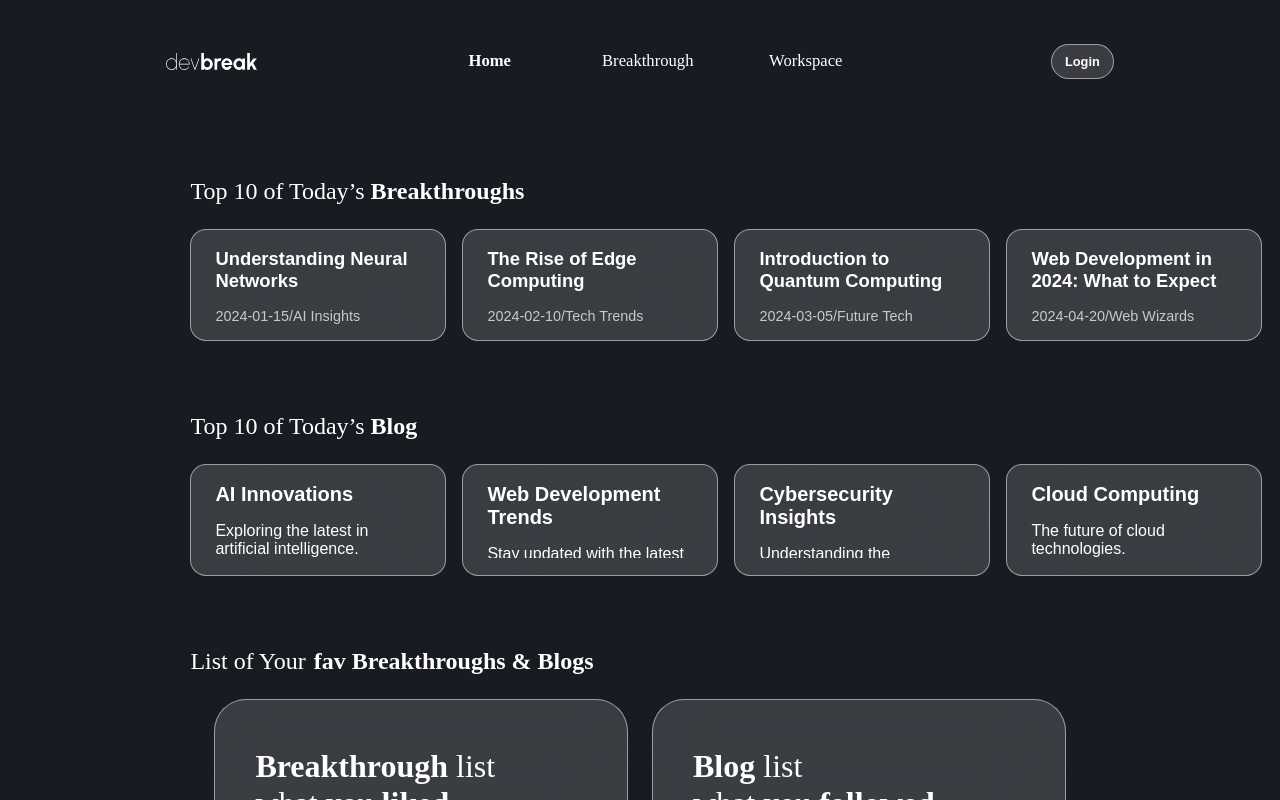
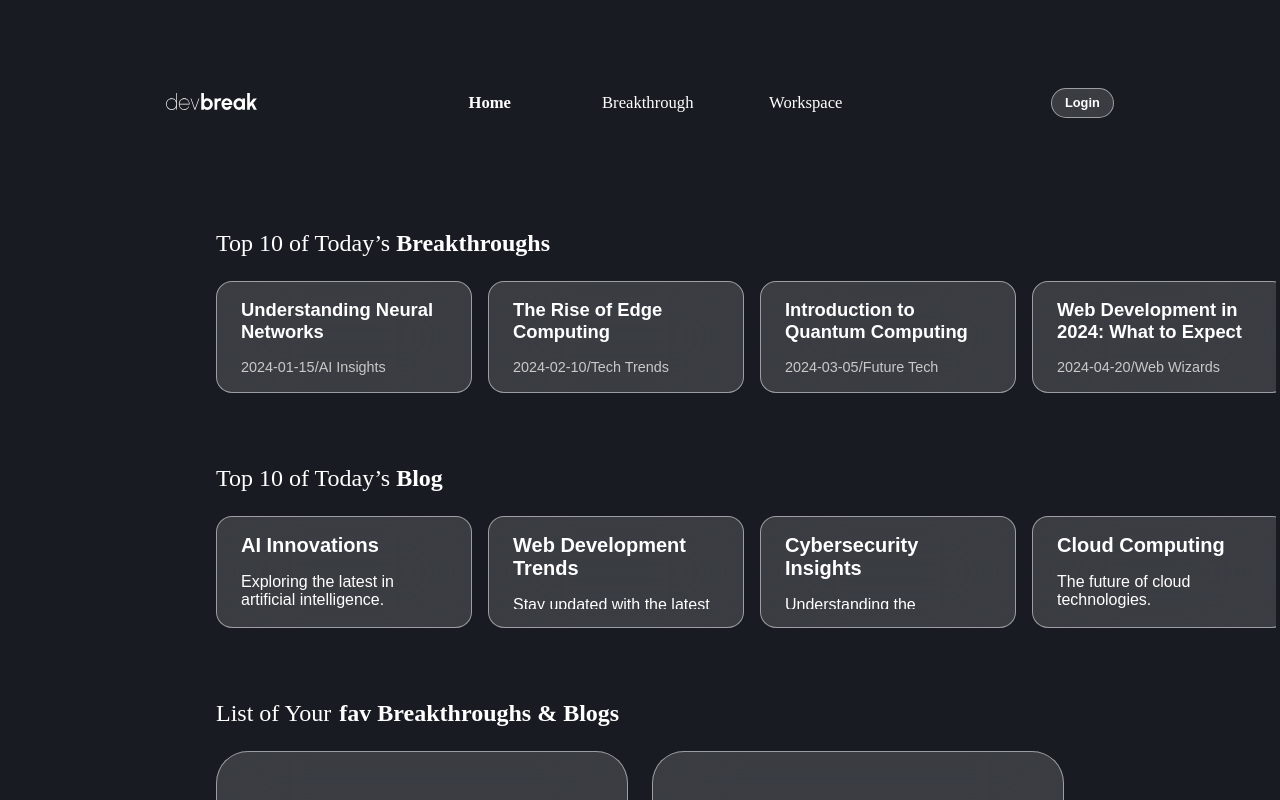
Before and after one commit to choigyulee/devbreak_FE, a React (Vite) app in the folder devbreak/: page /home in a window 1280 px wide. Shown: the top 800 px of the page. Built offline with nearby package versions, Linux system fonts and the light colour scheme; a web font is replaced by a local one.

Commit message:
fix <HomePage,Login UI> UI 수정

```diff
--- a/devbreak/src/components/HomePageItems/BlogTenList.jsx
+++ b/devbreak/src/components/HomePageItems/BlogTenList.jsx
@@ -82,7 +82,7 @@ const InnerListContainer = styled.div`
 
 const Title = styled.div`
   font-size: 3vh;
-  font-weight: 300;
+  font-weight: 400;
   font-family: "pretendard";
   color: white;
 `;
--- a/devbreak/src/components/HomePageItems/BreakthroughTenList.jsx
+++ b/devbreak/src/components/HomePageItems/BreakthroughTenList.jsx
@@ -87,7 +87,7 @@ const InnerListContainer = styled.div`
 
 const Title = styled.div`
   font-size: 3vh;
-  font-weight: 300;
+  font-weight: 400;
   font-family: "pretendard";
   color: white;
 `;
--- a/devbreak/src/components/HomePageItems/MyBlogList.jsx
+++ b/devbreak/src/components/HomePageItems/MyBlogList.jsx
@@ -37,7 +37,7 @@ const Line = styled.div`
   display: flex;
   flex-direction: row;
   gap: 1vh;
-  font-weight: 300; /* 일반 글씨 */
+  font-weight: 400; /* 일반 글씨 */
   font-size: 4vh; /* 제목 크기 */
   text-align: left;
   margin: 0;
@@ -50,7 +50,6 @@ const BoldText = styled.span`
 `;
 
 const DashBoard = styled.div`
-  margin-right: 3vh;
   box-sizing: border-box;
   display: flex;
   flex-direction: column;
--- a/devbreak/src/components/HomePageItems/MyBreakthroughList.jsx
+++ b/devbreak/src/components/HomePageItems/MyBreakthroughList.jsx
@@ -37,7 +37,7 @@ const Line = styled.div`
   display: flex;
   flex-direction: row;
   gap: 1vh;
-  font-weight: 300; /* 일반 글씨 */
+  font-weight: 400; /* 일반 글씨 */
   font-size: 4vh; /* 제목 크기 */
   text-align: left;
   margin: 0;
@@ -50,7 +50,6 @@ const BoldText = styled.span`
 `;
 
 const DashBoard = styled.div`
-  margin-left: 3vh;
   box-sizing: border-box;
   display: flex;
   flex-direction: column;
--- a/devbreak/src/components/LoginPageItems/BackToHomeBar.jsx
+++ b/devbreak/src/components/LoginPageItems/BackToHomeBar.jsx
@@ -4,7 +4,9 @@ import styled from "@emotion/styled";
 const BackToHomeBar = () => {
   return (
     <NavContainer>
-      <Logo src="/image/logo.svg" alt="logo" />
+      <Link to="/start">
+        <Logo src="/image/logo.svg" alt="logo" />
+      </Link>
       <BackToHomeBtn>
         <Link to="/home">back to home</Link>
       </BackToHomeBtn>
@@ -17,7 +19,7 @@ export default BackToHomeBar;
 const NavContainer = styled.nav`
   display: flex;
   align-items: center;
-  padding: 3vw 13vw;
+  padding: 10vh 13vw;
   justify-content: space-between;
   width: 100%;
 `;
--- a/devbreak/src/components/LoginPageItems/DashBoardsItem.jsx
+++ b/devbreak/src/components/LoginPageItems/DashBoardsItem.jsx
@@ -62,7 +62,7 @@ const TextContainer = styled.div`
 const Line = styled.div`
   font-family: "Pretendard";
   font-style: normal;
-  font-weight: 300;
+  font-weight: 400;
   font-size: 5vh;
   color: white;
   transition: font-size 0.3s ease; /* 글자 크기 전환 효과 */
--- a/devbreak/src/components/NavBar.jsx
+++ b/devbreak/src/components/NavBar.jsx
@@ -1,12 +1,15 @@
+import PropTypes from "prop-types"; // PropTypes 임포트
 import { Link, useLocation } from "react-router-dom";
 import styled from "@emotion/styled";
 
-const NavBar = () => {
+const NavBar = ({ isLoggedIn }) => {
   const location = useLocation();
 
   return (
     <NavContainer>
-      <Logo src="/image/logo.svg" alt="logo" />
+      <Link to="/start">
+        <Logo src="/image/logo.svg" alt="logo" />
+      </Link>
       <NavItems>
         <NavItem active={location.pathname.startsWith("/home")}>
           <Link to="/home">Home</Link>
@@ -19,10 +22,15 @@ const NavBar = () => {
         </NavItem>
       </NavItems>
       <LoginButton>
-        <Link to="/login">Login</Link>
+        {isLoggedIn ? <UserIcon src="/image/user-icon.svg" alt="User Icon" /> : <Link to="/login">Login</Link>}
       </LoginButton>
     </NavContainer>
   );
+};
+
+// PropTypes 정의
+NavBar.propTypes = {
+  isLoggedIn: PropTypes.bool.isRequired, // isLoggedIn은 필수 boolean 타입
 };
 
 export default NavBar;
@@ -30,7 +38,7 @@ export default NavBar;
 const NavContainer = styled.nav`
   display: flex;
   align-items: center;
-  padding: 3vw 13vw;
+  padding: 10vh 13vw;
   justify-content: space-between;
   width: 100%;
 `;
@@ -46,12 +54,12 @@ const NavItems = styled.ul`
   margin: 0;
   padding: 0;
   flex-grow: 1;
-  justify-content: center; // 중앙 정렬
+  justify-content: center;
 `;
 
 const NavItem = styled.li`
-  flex: 1; // 각 NavItem이 동일한 비율로 공간을 차지하도록 설정
-  text-align: center; // 텍스트 중앙 정렬
+  flex: 1;
+  text-align: center;
   font-weight: ${(props) => (props.active ? 700 : 300)};
   color: white;
   font-family: "Pretendard";
@@ -62,7 +70,7 @@ const NavItem = styled.li`
     font-size: 1.3vw;
     color: inherit;
     display: block;
-    padding: 1rem; // 패딩을 사용하여 클릭 영역 확대
+    padding: 1rem;
   }
 
   &:hover {
@@ -80,9 +88,18 @@ const LoginButton = styled.button`
   background-color: rgba(255, 255, 255, 0.15);
   border: 1px solid rgba(255, 255, 255, 0.5);
   backdrop-filter: blur(40px);
+  display: flex;
+  align-items: center;
+  justify-content: center;
+
   &:hover {
     color: #02f798;
     border: 1px solid #02f798;
     box-shadow: 0px 0px 10px rgba(2, 247, 152, 0.25);
   }
 `;
+
+const UserIcon = styled.img`
+  height: 2vw;
+  width: 2vw;
+`;
--- a/devbreak/src/pages/StartPage.jsx
+++ b/devbreak/src/pages/StartPage.jsx
@@ -27,7 +27,7 @@ export default StartPage;
 const Container = styled.div`
   display: flex;
   flex-direction: column;
-  margin: 3vh 15vh;
+  margin: 1.8vh 15vh;
   gap: 8vh;
 `;
 
@@ -41,7 +41,7 @@ const TextContainer = styled.div`
 const TitleBox = styled.div`
   font-family: "Pretendard";
   font-style: normal;
-  font-weight: 300;
+  font-weight: 400;
   font-size: 2vw;
   line-height: 48px;
   color: white;
@@ -62,7 +62,7 @@ const ComentBox = styled.div`
 const Line = styled.div`
   font-family: "Pretendard";
   font-style: normal;
-  font-weight: 300;
+  font-weight: 400;
   font-size: 1.5vw;
   color: #ffffff;
 `;
--- a/devbreak/src/pages/home/HomePage.jsx
+++ b/devbreak/src/pages/home/HomePage.jsx
@@ -23,8 +23,8 @@ function HomePage() {
             List of Your <BoldText>fav Breakthroughs & Blogs</BoldText>
           </Title>
           <span>
-            <MyBreakthroughList></MyBreakthroughList>
-            <MyBlogList></MyBlogList>
+            <MyBreakthroughList />
+            <MyBlogList />
           </span>
         </MyListBox>
       </Container>
@@ -35,14 +35,14 @@ function HomePage() {
 export default HomePage;
 
 const Container = styled.div`
-  margin: 7vh 13vw 13vh 13vw;
+  margin: 3vh 15vw 13vh 15vw;
   display: flex;
   flex-direction: column;
   gap: 9vh;
 `;
 
 const ListContainer = styled.div`
-  margin-right: -13vw; /* 음수 마진 유지 */
+  margin-right: -15vw; /* 음수 마진 유지 */
   /* 필요에 따라 추가 스타일을 적용할 수 있습니다. */
 `;
 
@@ -64,7 +64,7 @@ const Title = styled.div`
   flex-direction: row;
   gap: 1vh;
   font-size: 3vh;
-  font-weight: 300;
+  font-weight: 400;
   font-family: "pretendard";
   color: white;
 `;
```
Also changed, not shown: devbreak/public/image/UserIcon.svg (added).
